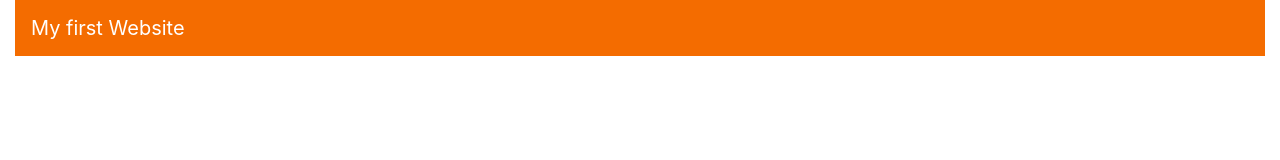
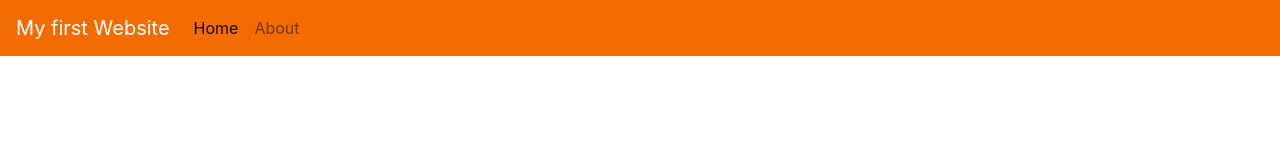
Before and after one commit to pepsamo/firstWebsite, a plain HTML site: page index.html in a window 1280 px wide. Drawn offline with nearby package versions, Linux system fonts and the light colour scheme.

Commit message:
Added menu voices

```diff
--- a/index.html
+++ b/index.html
@@ -13,8 +13,21 @@
 </head>
 <body>
     <header class="container-fluid">
-        <nav class="navbar navbar-expand-lg navbar-light">
+        <nav class="navbar fixed-top navbar-expand-lg navbar-light">
           <a class="navbar-brand" href="#">My first Website</a>
+          <button class="navbar-toggler" type="button" data-toggle="collapse" data-target="#navbarNavDropdown" aria-controls="navbarNavDropdown" aria-expanded="false" aria-label="Toggle navigation">
+            <span class="navbar-toggler-icon"></span>
+          </button>
+          <div class="collapse navbar-collapse" id="navbarNavDropdown">
+            <ul class="navbar-nav">
+              <li class="nav-item active">
+                <a class="nav-link" href="index.html">Home <span class="sr-only">(current)</span></a>
+              </li>
+              <li class="nav-item">
+                <a class="nav-link" href="other/about.html">About</a>
+              </li>
+            </ul>
+          </div>
         </nav>
       </header>
 
```
